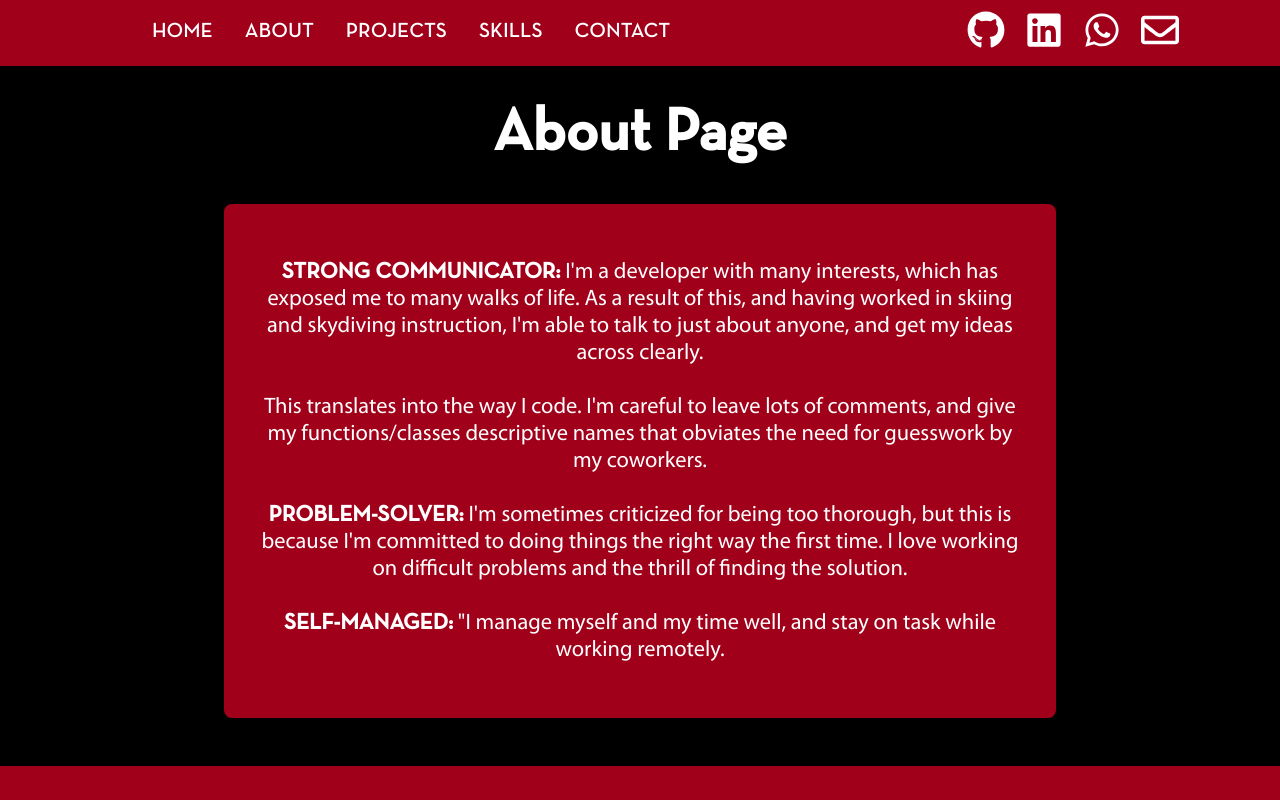
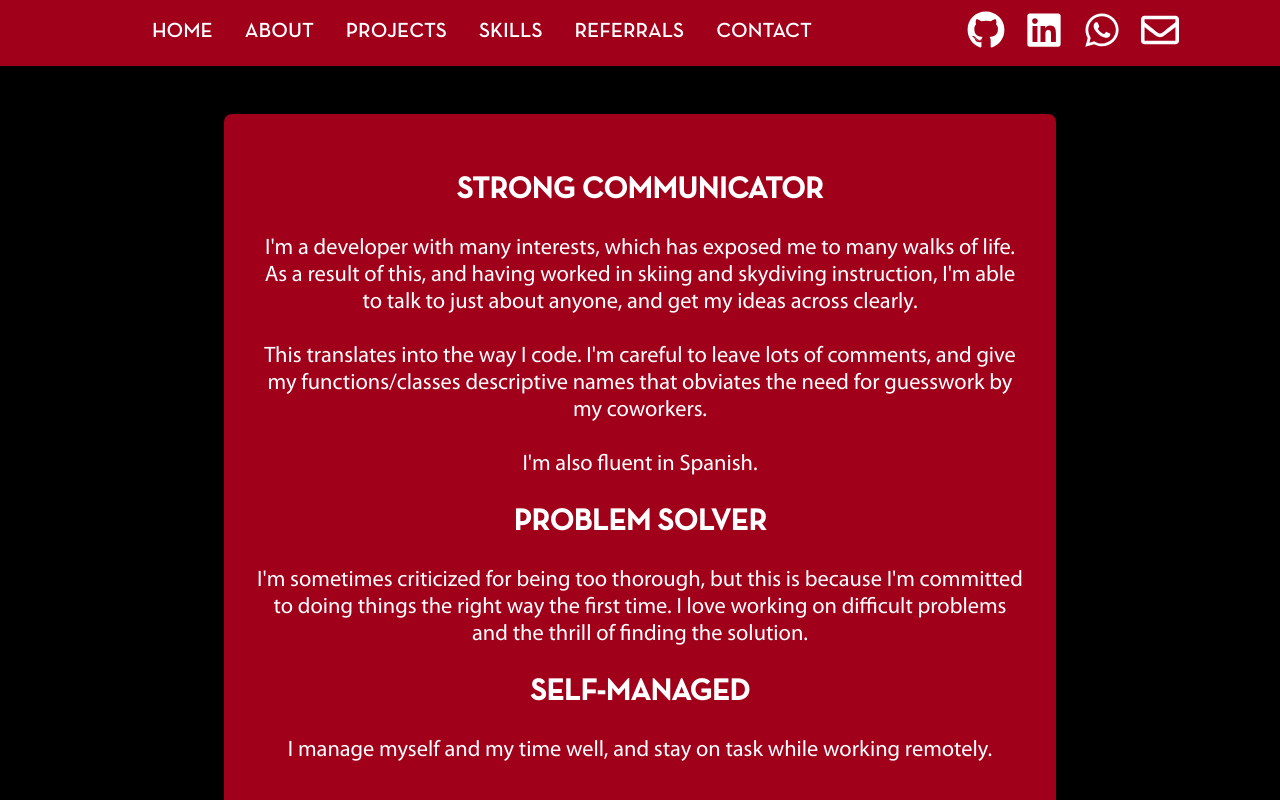
Before and after one commit to PropeReferio/portfolio-2020, a React (Create React App) app: page /about in a window 1280 px wide. Shown: the top 800 px of the page. Built offline with nearby package versions, Linux system fonts and the light colour scheme; a web font is replaced by a local one.

Commit message:
About styles, id navigation

```diff
--- a/src/App.css
+++ b/src/App.css
@@ -1,6 +1,7 @@
 :root {
   --blood: #a1001a;
 	--darksmoke: #262626;
+	--lightsmoke: #a6a6a6;
 	--headerFont: 'NeutraText Demi';
 	--normalFont: 'MyriadPro Regular';
 }
@@ -184,7 +185,7 @@ button {
 .skillWrapper div:first-child {
 	padding-top: 30px;
 }
-#testisHeader {
+#referrals {
   margin: 20px;
   margin-top: 30px;
   font-size: 60px;
@@ -195,10 +196,12 @@ button {
 	width: 60vw;
 	padding: 2em;
 	display: block;
-	margin: 0 auto;
-	margin-bottom: 3em;
+	margin: 3em auto;
 }
-#about {
+/* .card h3 {
+	color: var(--lightsmoke);
+} */
+.about {
 	font-size: 1.4em;
 }
 .aboutSection {
--- a/src/components/Navbar.js
+++ b/src/components/Navbar.js
@@ -21,9 +21,14 @@ export default function Navbar() {
           </Link>
         </li>
         <li id='Skills'>
-          <Link to='/skills'>
+          <a href="#skills">
             Skills
-          </Link>
+					</a>
+        </li>
+        <li id='Referrals'>
+          <a href="#referrals">
+            Referrals
+					</a>
         </li>
         <li id='Contact'>
           <Link to='/contact'>
--- a/src/components/pages/About.js
+++ b/src/components/pages/About.js
@@ -3,12 +3,11 @@ import React from 'react';
 export default function About() {
   return(
 		<>
-			<h1>
-				About Page
-			</h1>
+			{/* <h1>ABOUT ME</h1> */}
 			<div className="card">
-				<p id="about">
-					<span className='aboutSection'>STRONG COMMUNICATOR:</span> I'm a developer with many interests, which has exposed me to many
+				<h3>STRONG COMMUNICATOR</h3>
+				<p className="about">I'm a developer with many interests, which has
+					exposed me to many
 					walks of life. As a result of this, and having worked in skiing and
 					skydiving instruction, I'm able to talk to just about anyone, and get
 					my ideas across clearly.
@@ -19,12 +18,15 @@ export default function About() {
 					the need for guesswork by my coworkers.
 					<br></br>
 					<br></br>
-					<span className='aboutSection'>PROBLEM-SOLVER:</span> I'm sometimes criticized for being too thorough, but this is because
+					I'm also fluent in Spanish.
+				</p>
+				<h3>PROBLEM SOLVER</h3>
+				<p className='about'>I'm sometimes criticized for being too thorough, but this is because
 					I'm committed to doing things the right way the first time. I love
 					working on difficult problems and the thrill of finding the solution.
-					<br></br>
-					<br></br>
-					<span className='aboutSection'>SELF-MANAGED:</span> "I manage myself
+				</p>
+				<h3>SELF-MANAGED</h3>
+				<p className="about">I manage myself
 					and my time well, and stay on task while working remotely.
 				</p>
 			</div>
--- a/src/components/pages/Home.js
+++ b/src/components/pages/Home.js
@@ -52,13 +52,13 @@ export default function Home() {
         <div className id="profile-photo">
         </div>
       </div>
-      <h2 id="testisHeader">
-        TESTIMONIALS
+      <h2 id="referrals">
+        REFERRALS
       </h2>
       <div id="testimonialsSlider" >
         <Slider slides={images} testimonials={testimonials} authors={authors} />
       </div>
-      <h2>SKILLS</h2>
+      <h2 id="skills">SKILLS</h2>
       <Skills />
     </>
   )
```
